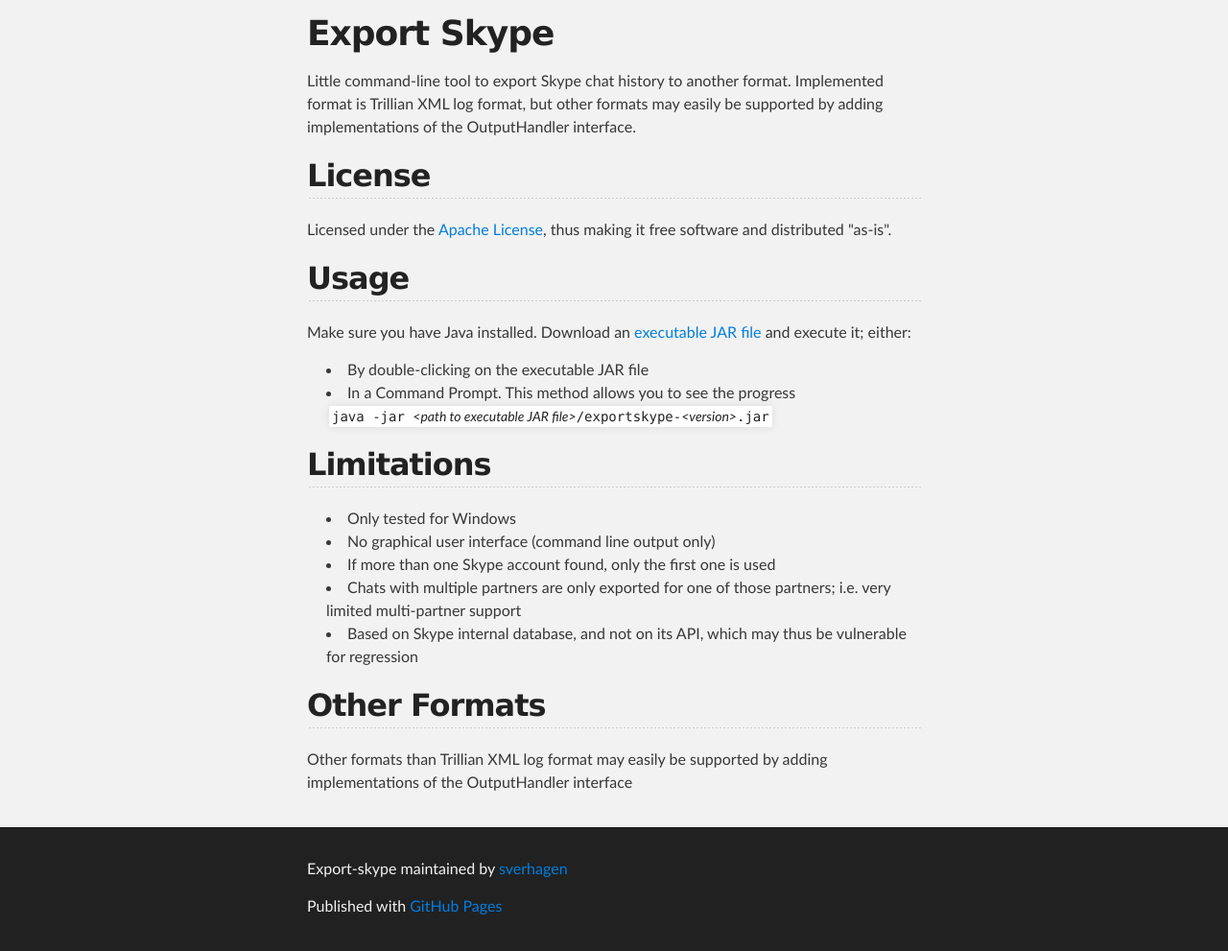
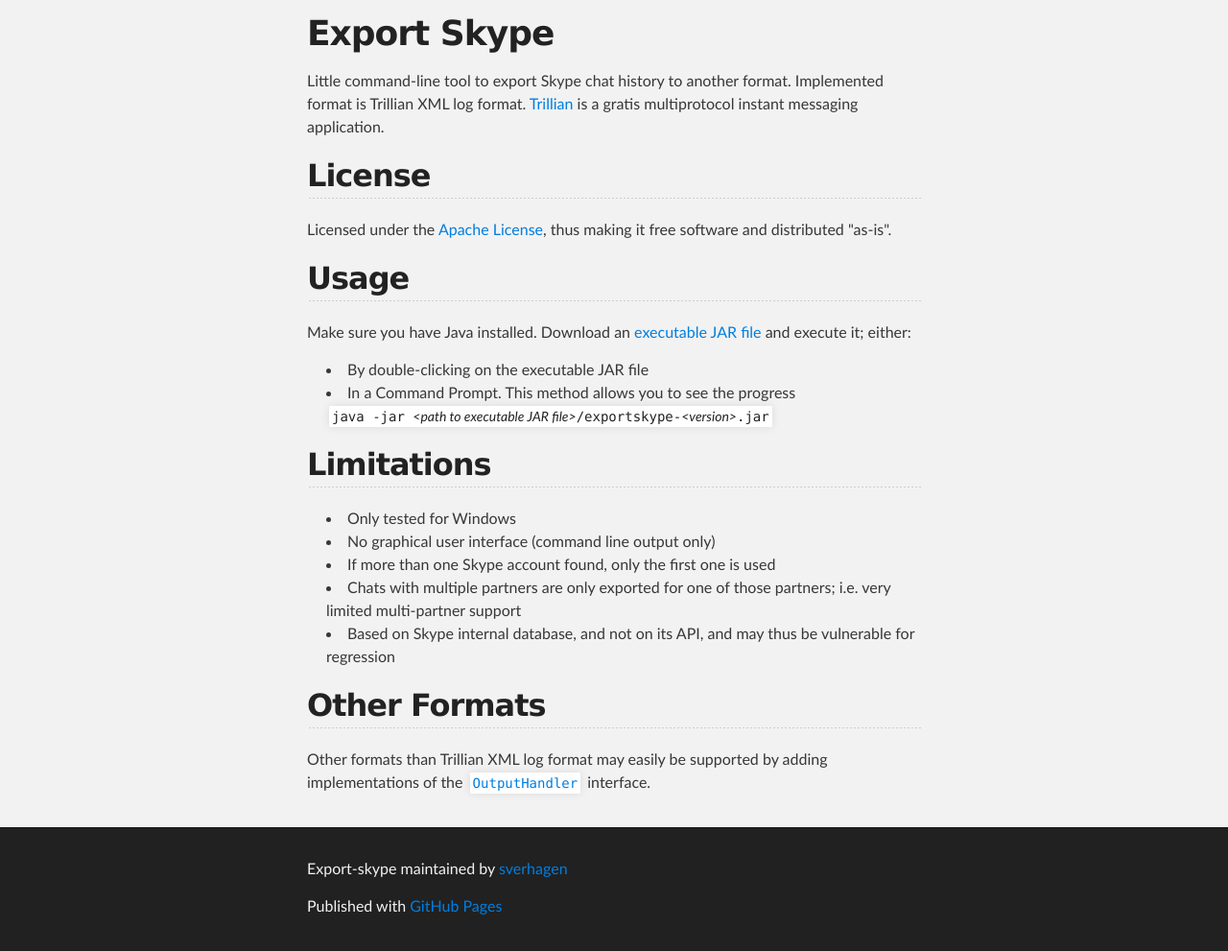
Before and after one commit to sverhagen/exportskype-old, a plain HTML site: page index.html in a window 1280 px wide. Shown: the part 288-1279 px from the top of the page at 96% size. Drawn offline with Linux system fonts and the light colour scheme.

Commit message:
Web pages

```diff
--- a/index.html
+++ b/index.html
@@ -32,7 +32,7 @@
       <section id="main_content" class="inner">
         <h1>Export Skype</h1>
 
-<p>Little command-line tool to export Skype chat history to another format. Implemented format is Trillian XML log format, but other formats may easily be supported by adding implementations of the OutputHandler interface.</p>
+<p>Little command-line tool to export Skype chat history to another format. Implemented format is Trillian XML log format. <a href="http://www.trillian.im/" target="_blank">Trillian</a> is a gratis multiprotocol instant messaging application.</p>
 
         <h2>License</h2>
 
@@ -53,12 +53,12 @@
 <li>No graphical user interface (command line output only)</li>
 <li>If more than one Skype account found, only the first one is used</li>
 <li>Chats with multiple partners are only exported for one of those partners; i.e. very limited multi-partner support</li>
-<li>Based on Skype internal database, and not on its API, which may thus be vulnerable for regression</li>
+<li>Based on Skype internal database, and not on its API, and may thus be vulnerable for regression</li>
 </ul>
 
 	<h2>Other Formats</h2>
 
-<p>Other formats than Trillian XML log format may easily be supported by adding implementations of the OutputHandler interface</p>
+<p>Other formats than Trillian XML log format may easily be supported by adding implementations of the <code><a href="https://github.com/sverhagen/Export-Skype/blob/master/src/main/java/com/sander/verhagen/output/OutputHandler.java">OutputHandler</a></code> interface.</p>
 
       </section>
     </div>
```
